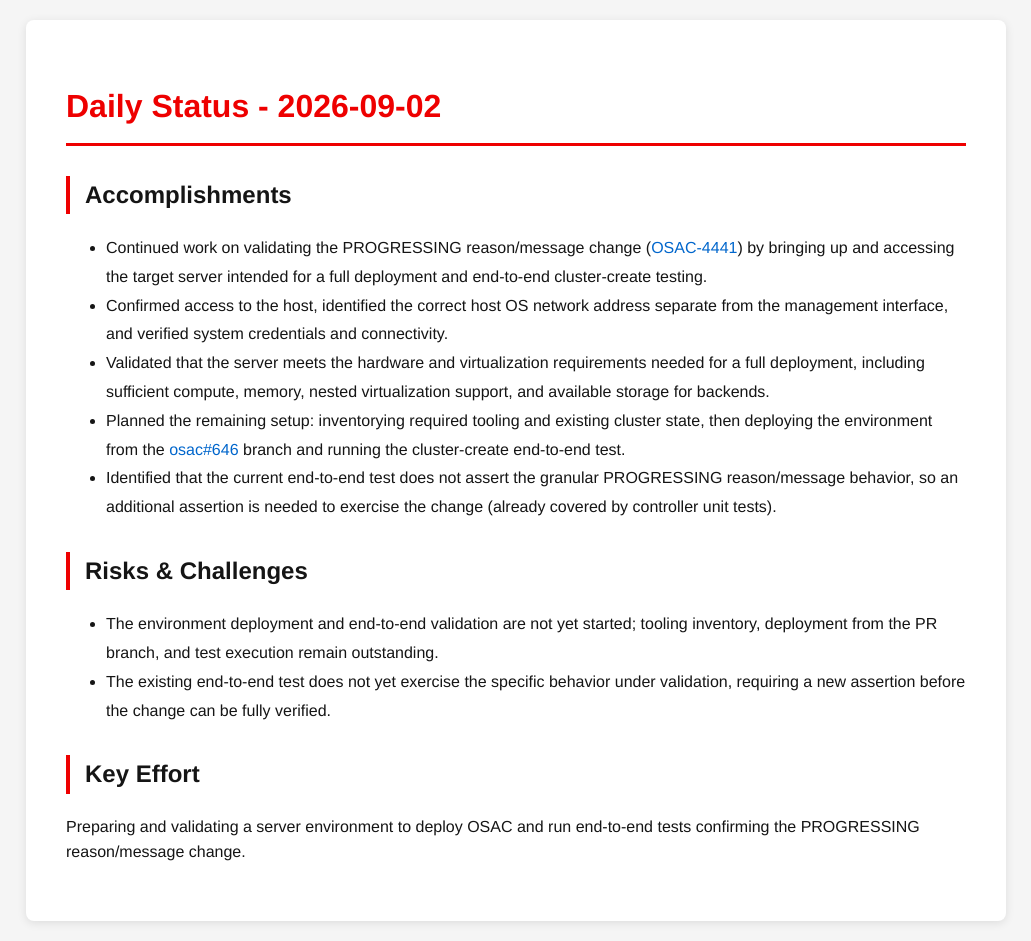
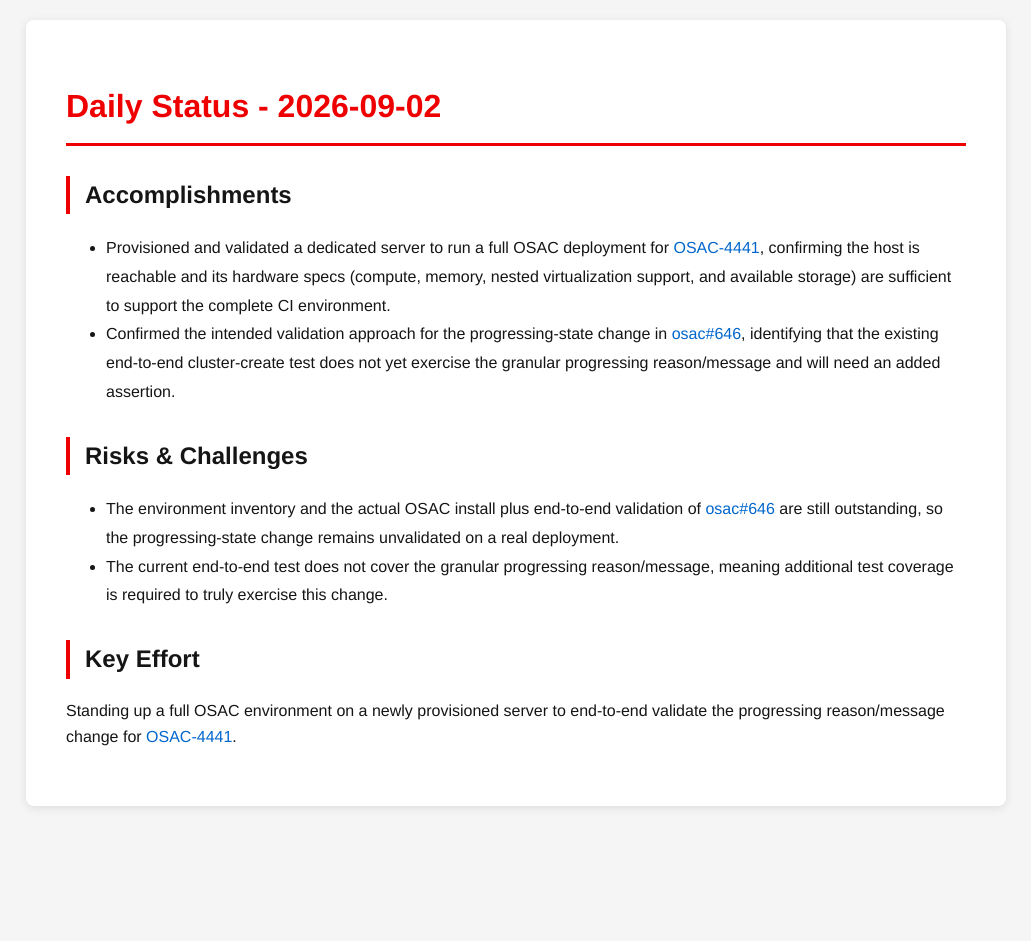
Before and after one commit to tzvatot/daily-status, a Jekyll site: the page built from 2026-09-02.md, in a window 1280 px wide. Shown: the whole page, without its empty margins (124-1155 px from the left). Built offline with Jekyll 4.4.1, drawn with Linux system fonts in a browser that asks for light colours; after the commit the page ends 900 px from its top, so only the background shows below that.

Commit message:
Daily status update - 2026-09-02

```diff
--- a/2026-09-02.md
+++ b/2026-09-02.md
@@ -7,15 +7,12 @@ date: 2026-09-02
 # Daily Status - 2026-09-02
 
 ## Accomplishments
-- Continued work on validating the PROGRESSING reason/message change ([OSAC-4441](https://redhat.atlassian.net/browse/OSAC-4441)) by bringing up and accessing the target server intended for a full deployment and end-to-end cluster-create testing.
-- Confirmed access to the host, identified the correct host OS network address separate from the management interface, and verified system credentials and connectivity.
-- Validated that the server meets the hardware and virtualization requirements needed for a full deployment, including sufficient compute, memory, nested virtualization support, and available storage for backends.
-- Planned the remaining setup: inventorying required tooling and existing cluster state, then deploying the environment from the [osac#646](https://github.com/osac-project/osac/pull/646) branch and running the cluster-create end-to-end test.
-- Identified that the current end-to-end test does not assert the granular PROGRESSING reason/message behavior, so an additional assertion is needed to exercise the change (already covered by controller unit tests).
+- Provisioned and validated a dedicated server to run a full OSAC deployment for [OSAC-4441](https://redhat.atlassian.net/browse/OSAC-4441), confirming the host is reachable and its hardware specs (compute, memory, nested virtualization support, and available storage) are sufficient to support the complete CI environment.
+- Confirmed the intended validation approach for the progressing-state change in [osac#646](https://github.com/osac-project/osac/pull/646), identifying that the existing end-to-end cluster-create test does not yet exercise the granular progressing reason/message and will need an added assertion.
 
 ## Risks & Challenges
-- The environment deployment and end-to-end validation are not yet started; tooling inventory, deployment from the PR branch, and test execution remain outstanding.
-- The existing end-to-end test does not yet exercise the specific behavior under validation, requiring a new assertion before the change can be fully verified.
+- The environment inventory and the actual OSAC install plus end-to-end validation of [osac#646](https://github.com/osac-project/osac/pull/646) are still outstanding, so the progressing-state change remains unvalidated on a real deployment.
+- The current end-to-end test does not cover the granular progressing reason/message, meaning additional test coverage is required to truly exercise this change.
 
 ## Key Effort
-Preparing and validating a server environment to deploy OSAC and run end-to-end tests confirming the PROGRESSING reason/message change.
+Standing up a full OSAC environment on a newly provisioned server to end-to-end validate the progressing reason/message change for [OSAC-4441](https://redhat.atlassian.net/browse/OSAC-4441).
```
